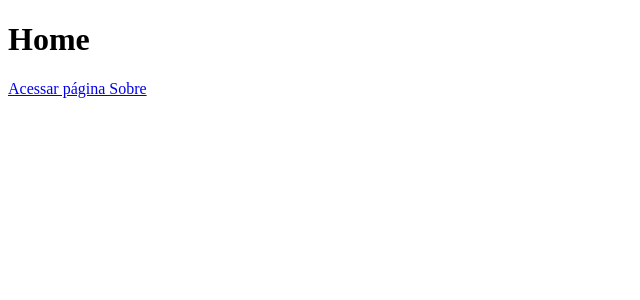
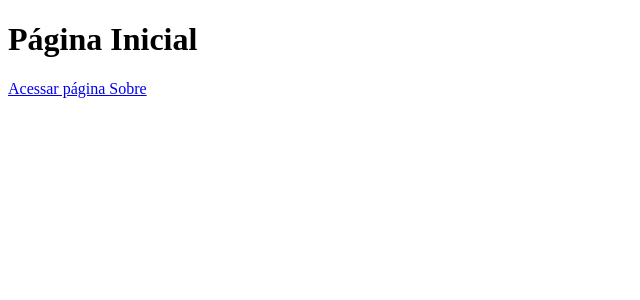
Before and after one commit to cukamonga/caiomoizes, a Next.js app: page / in a window 1280 px wide. Shown: the top 300 px of the page, without its empty margins (0-640 px from the left). Built offline with nearby package versions, Linux system fonts and the light colour scheme.

Commit message:
novo site

```diff
--- a/pages/index.js
+++ b/pages/index.js
@@ -3,7 +3,7 @@ import Link from 'next/link';
 function Home() {
     return (
         <div>
-            <h1>Home</h1>
+            <h1>Página Inicial</h1>
 
             <Link href="/sobre">
                 <a>Acessar página Sobre</a>
```
